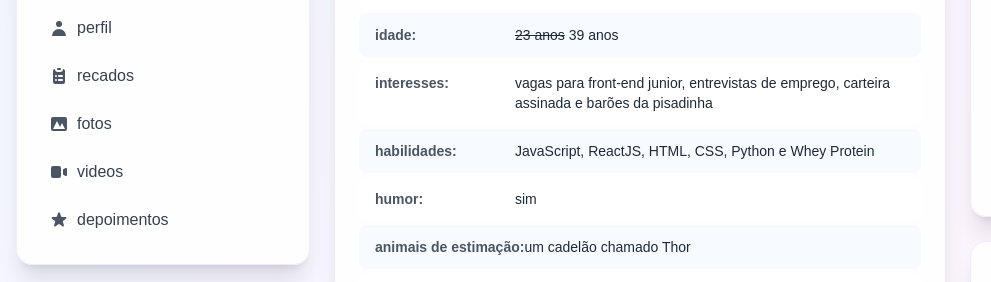
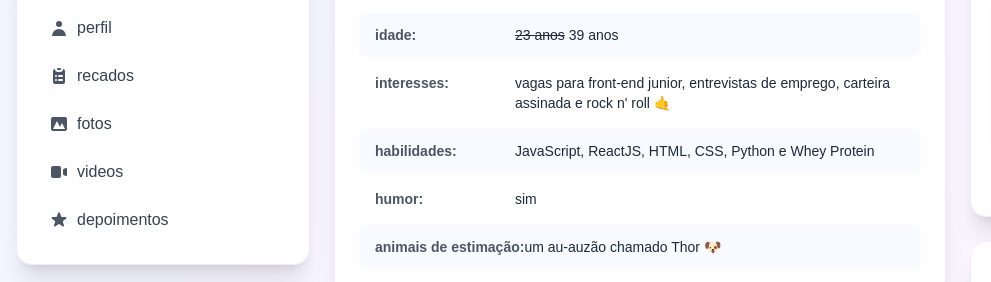
Before and after one commit to JhonnatanLuiz/Projeto-orkut, a plain HTML site: page index.html in a window 1280 px wide. Shown: the part 555-837 px from the top of the page, 0-991 px from the left. Drawn offline with nearby package versions, Linux system fonts and the light colour scheme.

Commit message:
fix: update interests and pet description with more engaging language

```diff
--- a/index.html
+++ b/index.html
@@ -229,7 +229,7 @@
 
               <div class="flex items-start py-3 px-4 bg-white rounded-lg">
                 <p class="text-gray-600 font-semibold min-w-[140px] text-sm">interesses:</p>
-                <p class="text-gray-800 text-sm">vagas para front-end junior, entrevistas de emprego, carteira assinada e barões da pisadinha</p>
+                <p class="text-gray-800 text-sm">vagas para front-end junior, entrevistas de emprego, carteira assinada e rock n' roll 🤙</p>
               </div>
 
               <div class="flex items-start py-3 px-4 bg-blue-50/50 rounded-lg">
@@ -244,7 +244,7 @@
 
               <div class="flex items-start py-3 px-4 bg-blue-50/50 rounded-lg">
                 <p class="text-gray-600 font-semibold min-w-[140px] text-sm">animais de estimação:</p>
-                <p class="text-gray-800 text-sm">um cadelão chamado Thor</p>
+                <p class="text-gray-800 text-sm">um au-auzão chamado Thor 🐶</p>
               </div>
 
               <div class="flex items-start py-3 px-4 bg-white rounded-lg">
```
